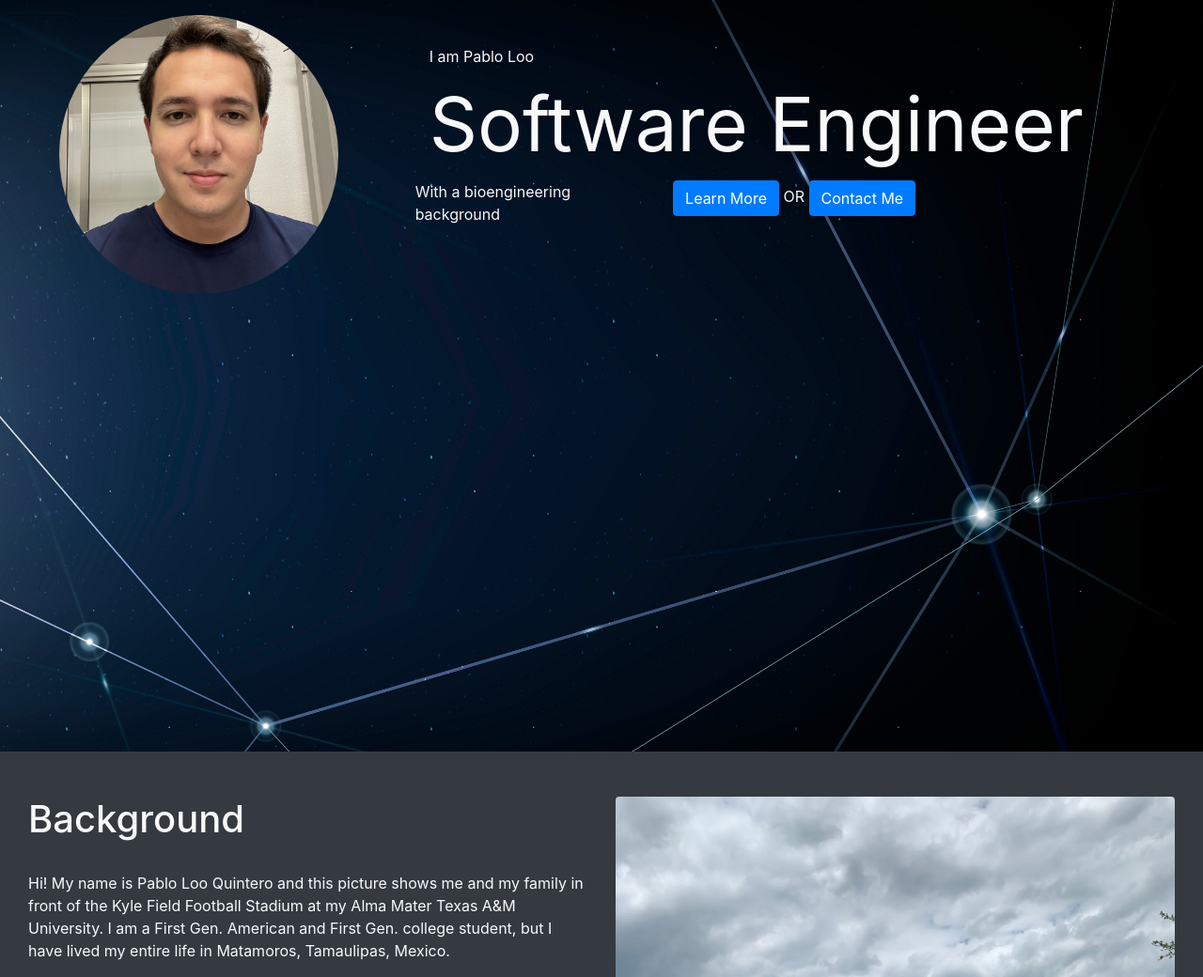
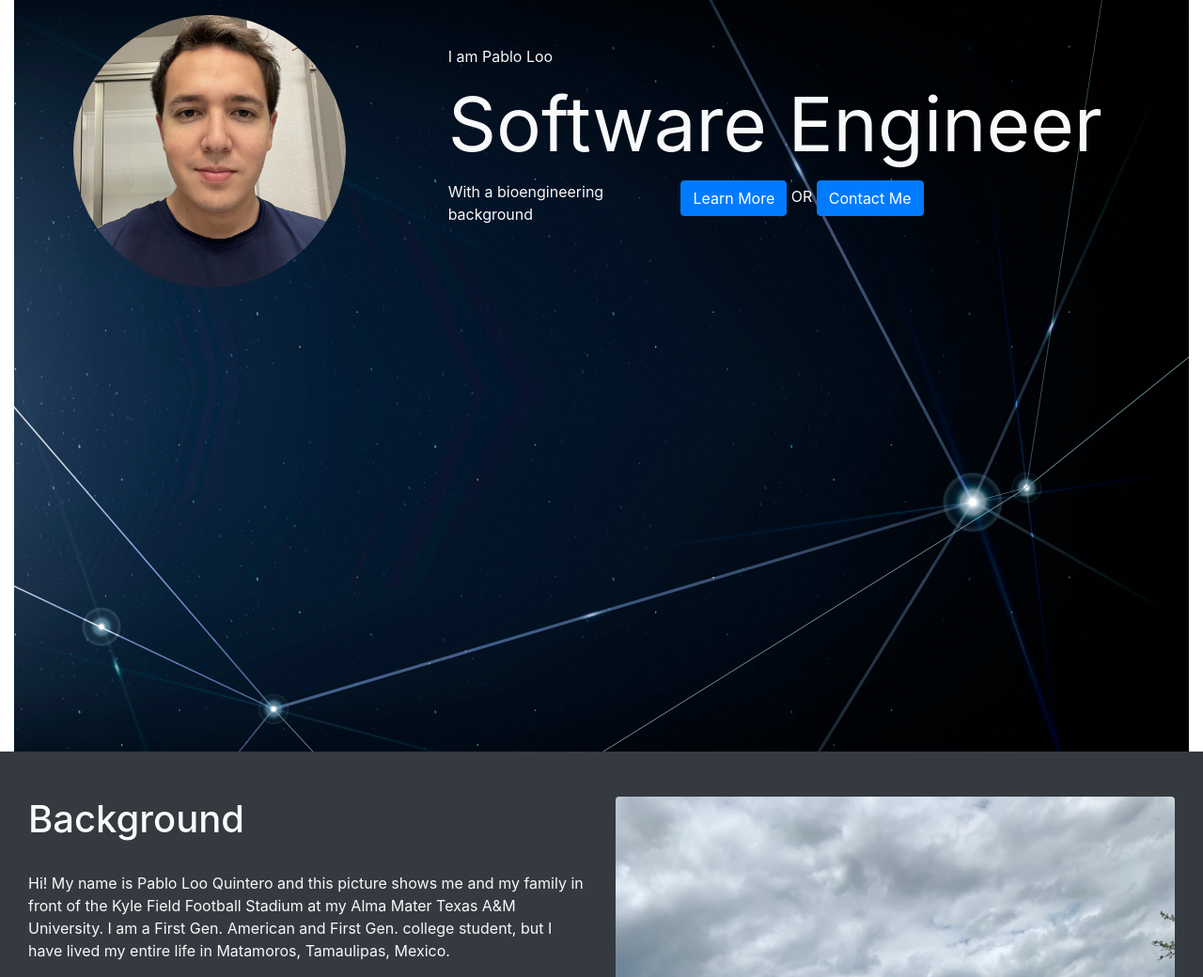
Before and after one commit to PLOOQ/myportfolio, a Django app: page / in a window 1280 px wide. Shown: the part 56-1096 px from the top of the page at 94% size. Run offline with Django 3.2, Linux system fonts and the light colour scheme; some libraries are stand-ins or nearby versions.

Commit message:
All rows need to be inside a container

```diff
--- a/fields/templates/fields/index.html
+++ b/fields/templates/fields/index.html
@@ -8,19 +8,19 @@
 {%block title%} My Portfolio {%endblock%}
 {%block content%}
 
-<section >
+<section class="container-fluid">
   <div id="about" class= "container-fluid text-light">
      <div class="row">
         <div class="col-4 col-md-4 d-none d-md-block">
            <img  id="index_pic" class="w-75 mx-5 my-3 rounded-circle" src="{%static "/media/profile.png"%}">
         </div>
         <div class="col-md-8 ">
-           <div id="banner_container"class="containe-fluidr my-5">
+           <div id="banner_container"class="container-fluid my-5">
               <div id="name" class="container">I am Pablo Loo </div>
               <div id="SoftwareEngineer" class="container">Software Engineer</div>
 
-              <div id="name" class="row containe-fluidr w-100 w-md-50 align-self-start">
-                 <div id="name" class="col-12 col-md-4 containe-fluidr mb-3">With a bioengineering background </div>
+              <div id="name" class="row container-fluid w-100 w-md-50 align-self-start">
+                 <div id="name" class="col-12 col-md-4 container-fluid mb-3">With a bioengineering background </div>
                  <div id="name" class="col-12 col-md-8 container">
                  <a type="button" class="btn btn-primary" href="#Background"> Learn More</a>
                  OR
@@ -71,8 +71,8 @@
    </div>
 </section>
 
-<section class="no-padding w-100">
-   <div id="Projects_Skillset" class="containe-fluidr bg-secondary pt-5">
+<section class="container-fluid">
+   <div id="Projects_Skillset" class="container-fluid bg-secondary pt-5">
       <div class="row d-flex text-center">
          <div class="container-fluid">
             <h1>Projects & Skillset</h1>
@@ -158,8 +158,8 @@
 </section>
 
 
-<section class="no-padding w-100">
-   <div id="Hobbies_Interests" class="containe-fluidr bg-light py-5">
+<section class="container-fluid">
+   <div id="Hobbies_Interests" class="container-fluid bg-light py-5">
       <div class="row d-flex text-center">
          <div class="container">
             <h1>Hobbies & Interests</h1>
@@ -206,7 +206,7 @@
    </div>
 </section>
 
-<section class="no-padding w-100">
+<section class="container-fluid no-padding">
    <div id="Education_Certifications" class="bg-secondary py-5">
       <div class="row d-flex text-center">
          <div class="container">
@@ -215,7 +215,7 @@
       </div>
 
       <div class="row d-flex">
-         <div class="containe-fluidr col-12 col-md-6 pb-2 text-light">
+         <div class="container-fluid col-12 col-md-6 pb-2 text-light">
 
             <div id="ec1" class="row border border-5 py-2 my-2 mx-3 mx-md-5">
                <div class="col-4 d-flex align-items-center">
--- a/templates/base.html
+++ b/templates/base.html
@@ -21,19 +21,10 @@
     {% block css_files %} {% endblock %}
     <title>{%block title%} {%endblock%}</title>
 
-    <script type="text/javascript">
-      function load()
-      {
-      window.location.href = "https://mighty-myportfolio.herokuapp.com/#about";
-
-      break;
-
-      }
-      </script>
 
 
   </head>
-  <body onload="load()">
+  <body>
     <nav id="navbar" class="navbar navbar-expand-md sticky-top navbar-dark no-padding w-100">
       <a class="navbar-brand" href="{% url "index" %}"> My Portfolio </a>
       <button
```
